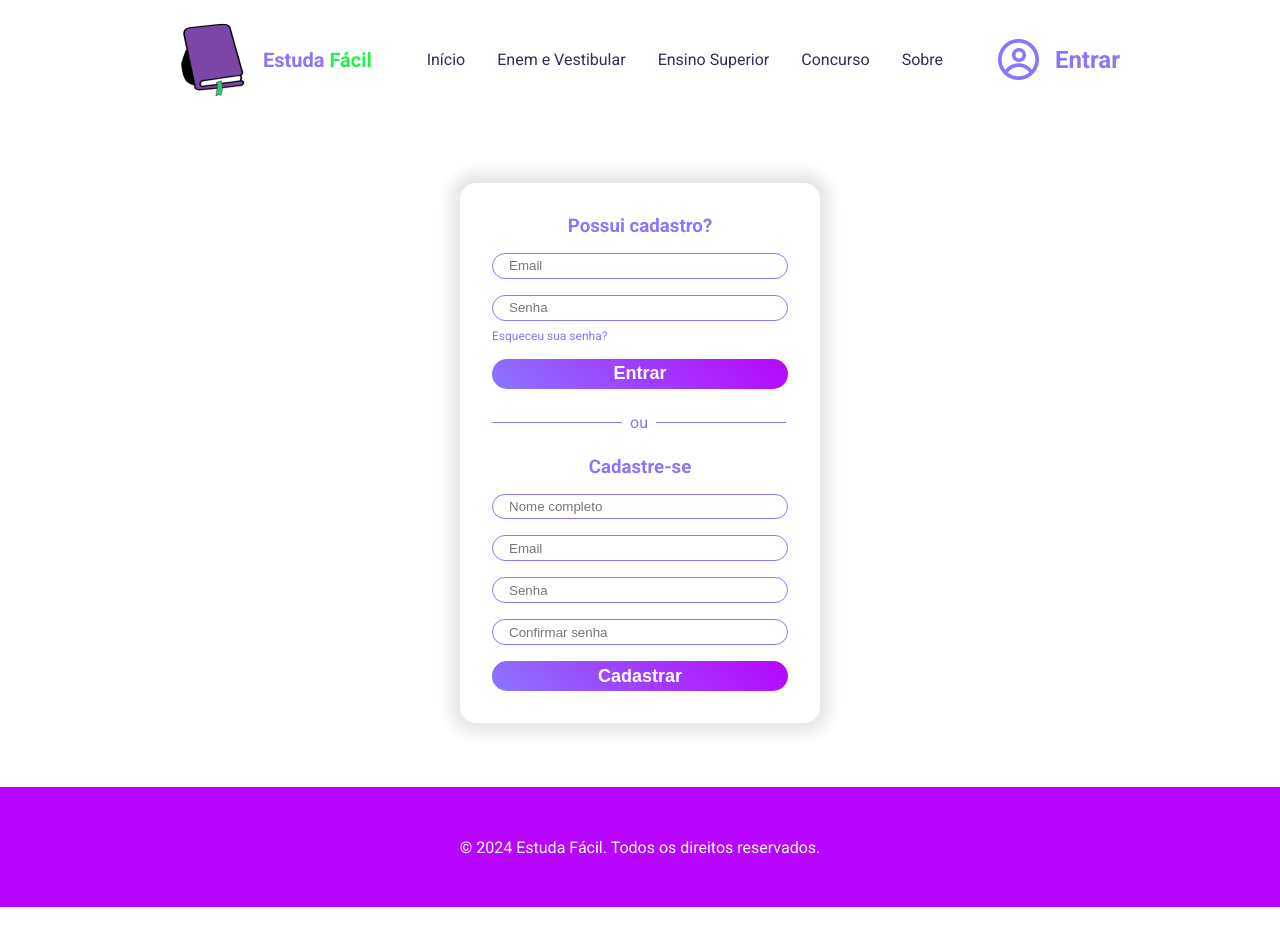
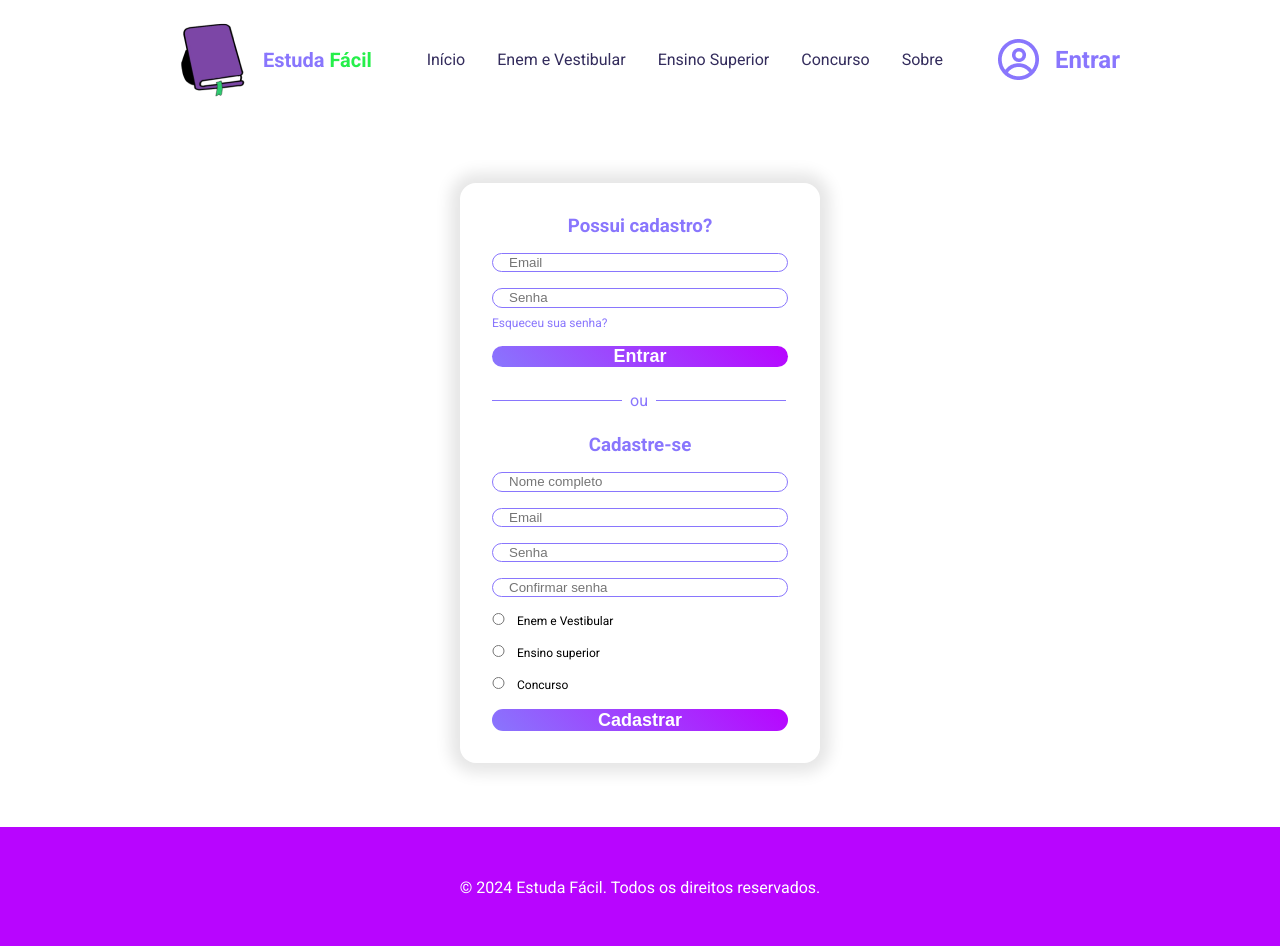
Before and after one commit to LucasSD540/EstudaFacilApp, a React (Create React App) app in the folder frontend/estudafacil/: page /login in a window 1280 px wide. Before the commit the page ends 907 px from the top, so only its background shows below. Built offline with nearby package versions, Linux system fonts and the light colour scheme.

Commit message:
feat: add radio input

```diff
--- a/frontend/estudafacil/src/pages/Login/index.jsx
+++ b/frontend/estudafacil/src/pages/Login/index.jsx
@@ -22,6 +22,44 @@ const Login = () => {
         <input type="text" placeholder="Email" />
         <input type="text" placeholder="Senha" />
         <input type="text" placeholder="Confirmar senha" />
+        <div className="radio-div">
+          <div>
+            <input
+              className="radio-input"
+              type="radio"
+              id="enem"
+              value="enem"
+              name="study-level"
+            />
+            <label className="radio-label" htmlFor="enem">
+              Enem e Vestibular
+            </label>
+          </div>
+          <div>
+            <input
+              className="radio-input"
+              type="radio"
+              id="superior"
+              value="superior"
+              name="study-level"
+            />
+            <label className="radio-label" htmlFor="superior">
+              Ensino superior
+            </label>
+          </div>
+          <div>
+            <input
+              className="radio-input"
+              type="radio"
+              id="concurso"
+              value="concurso"
+              name="study-level"
+            />
+            <label className="radio-label" htmlFor="concurso">
+              Concurso
+            </label>
+          </div>
+        </div>
         <button>Cadastrar</button>
       </S.formDiv>
     </div>
--- a/frontend/estudafacil/src/pages/Login/styles.js
+++ b/frontend/estudafacil/src/pages/Login/styles.js
@@ -3,7 +3,7 @@ import styled from "styled-components";
 export const formDiv = styled.div`
   display: flex;
   flex-direction: column;
-  height: 540px;
+  height: 580px;
   max-width: 360px;
   width: 100%;
   box-shadow: 0px 0px 15px 10px rgba(0, 0, 0, 0.1);
@@ -69,4 +69,18 @@ export const formDiv = styled.div`
   .forgot-password:hover {
     text-decoration: underline;
   }
+
+  .radio-div {
+    display: flex;
+    flex-direction: column;
+  }
+
+  .radio-input {
+    height: 12px;
+  }
+
+  .radio-label {
+    font-size: 12px;
+    margin-left: 12px;
+  }
 `;
```
